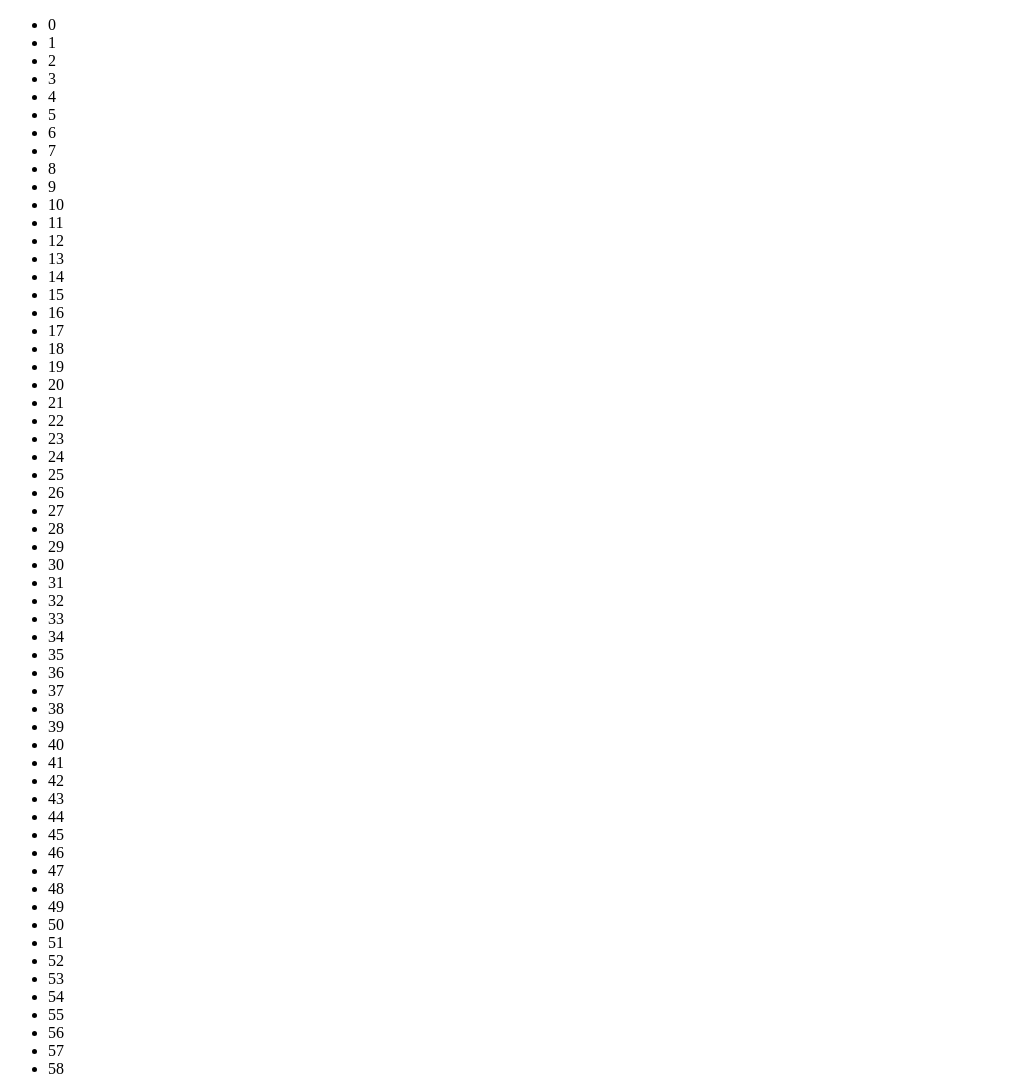
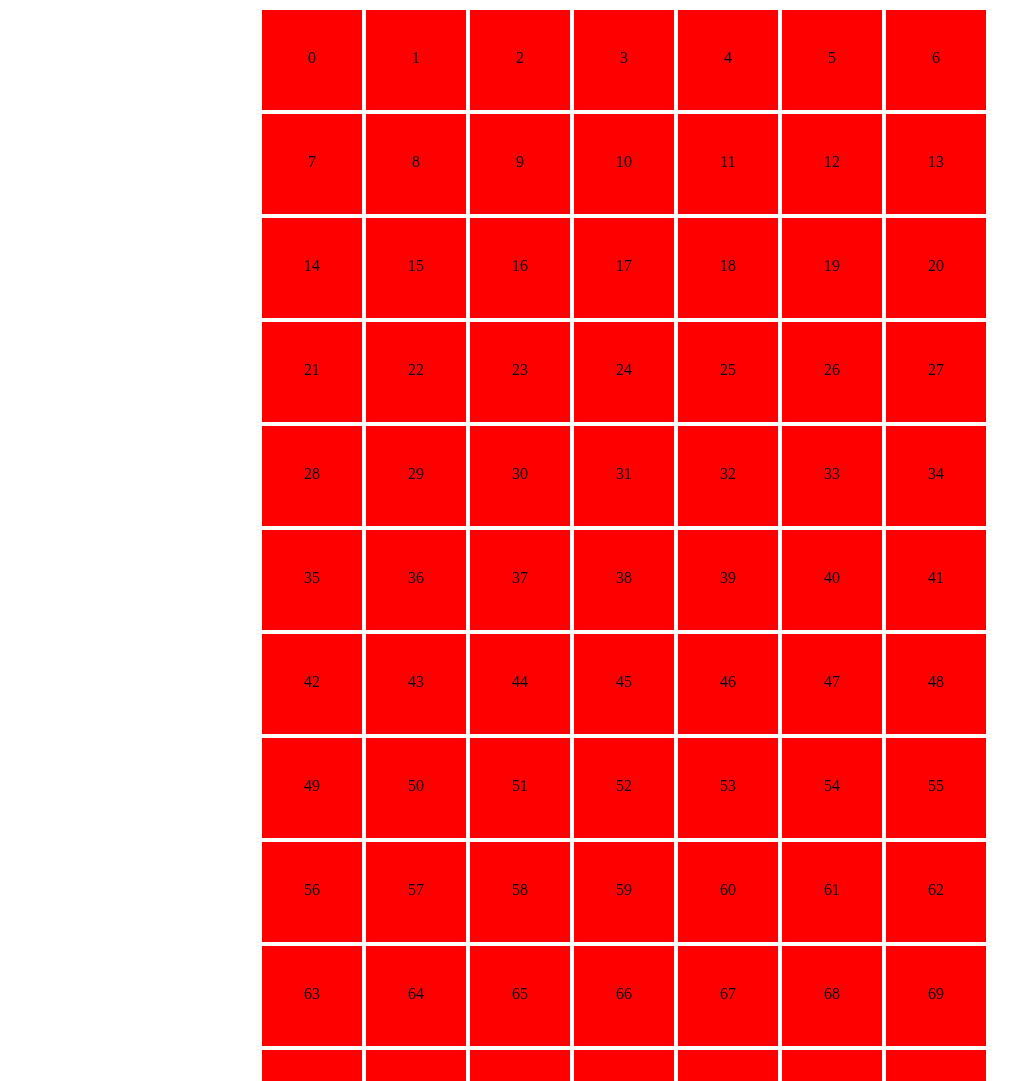
Before and after one commit to devitoangelo/js-fizzbuzz, a plain HTML site: page index.html in a window 1280 px wide. Shown: the top 1081 px of the page, without its empty margins (0-1017 px from the left). Drawn offline with Linux system fonts and the light colour scheme.

Commit message:
list style

```diff
--- a/assets/css/style.css
+++ b/assets/css/style.css
@@ -0,0 +1,18 @@
+#list {
+    width: 80%;
+    max-width: 800px;
+    margin: auto;
+    display: flex;
+    flex-wrap: wrap;
+
+
+    .box{
+        width: 100px;
+        height: 100px;
+        background-color: red;
+        list-style: none;
+        margin: 2px;
+        line-height: 6;
+        text-align: center;
+    }
+}
--- a/assets/js/main.js
+++ b/assets/js/main.js
@@ -1,9 +1,12 @@
 
+//colleghiamo la lista di html al nostro js
+const elementList=document.getElementById("list")
 
 // stampiamo i numeri da 1 a 100
-const elementList=document.getElementById("list")
-
 for (let i=0; i<=100; i++) {
     console.log(i);
-    elementList.innerHTML+= ` <li>${i}</li>`
+    const markupList = `<li class="box box-${i}">${i}</li>`
+    console.log(markupList);
+
+    elementList.innerHTML += markupList
 }
--- a/index.html
+++ b/index.html
@@ -3,6 +3,7 @@
 <head>
     <meta charset="UTF-8">
     <meta name="viewport" content="width=device-width, initial-scale=1.0">
+    <link rel="stylesheet" href="./assets/css/style.css">
     <title>js-fizzbuzz</title>
 </head>
 <body>
```
Also changed, not shown: 1 other file.
